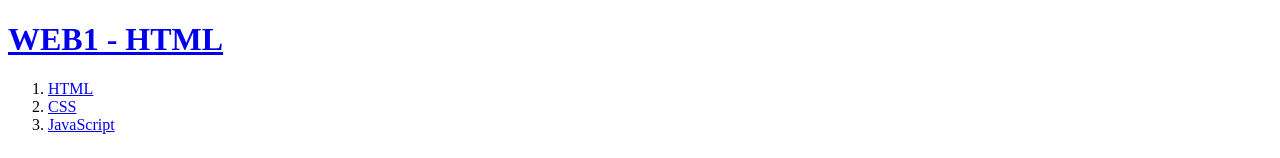
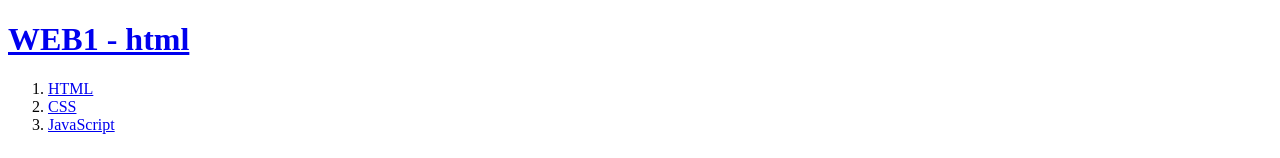
Before and after one commit to goimdol/my-first-website, a plain HTML site: page 1.html in a window 1280 px wide. Shown: the top 158 px of the page. Drawn offline with Linux system fonts and the light colour scheme.

Commit message:
Update 1.html

```diff
--- a/1.html
+++ b/1.html
@@ -5,7 +5,7 @@
         <meta charset="utf-8">
      </head>
      <body>
-        <h1><a href="index.html">WEB1 - HTML</a></h1>
+        <h1><a href="index.html">WEB1 - html</a></h1>
         <ol>
          <li><a href="1.html">HTML</a></li>
          <li><a href="2.html">CSS</a></li>
```
